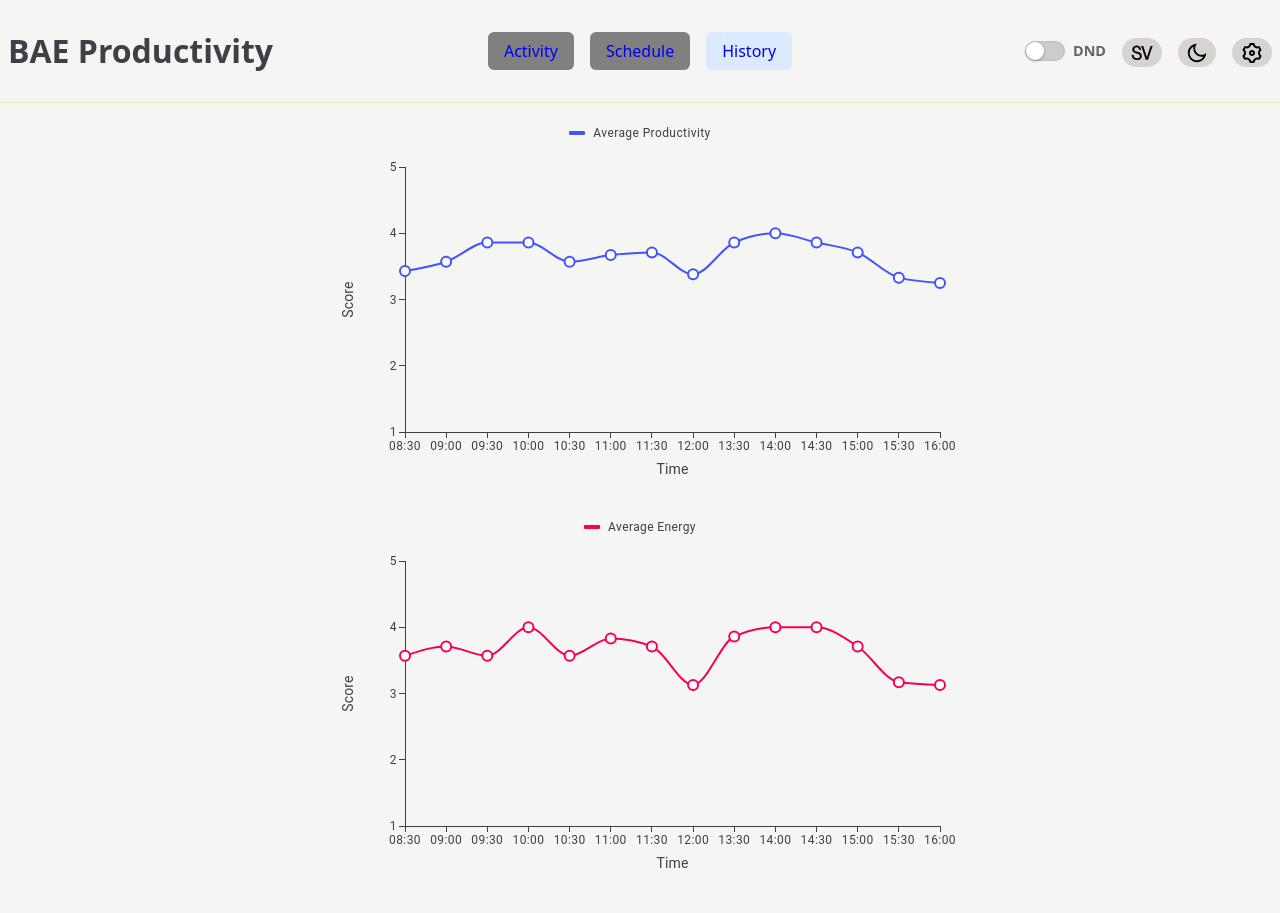
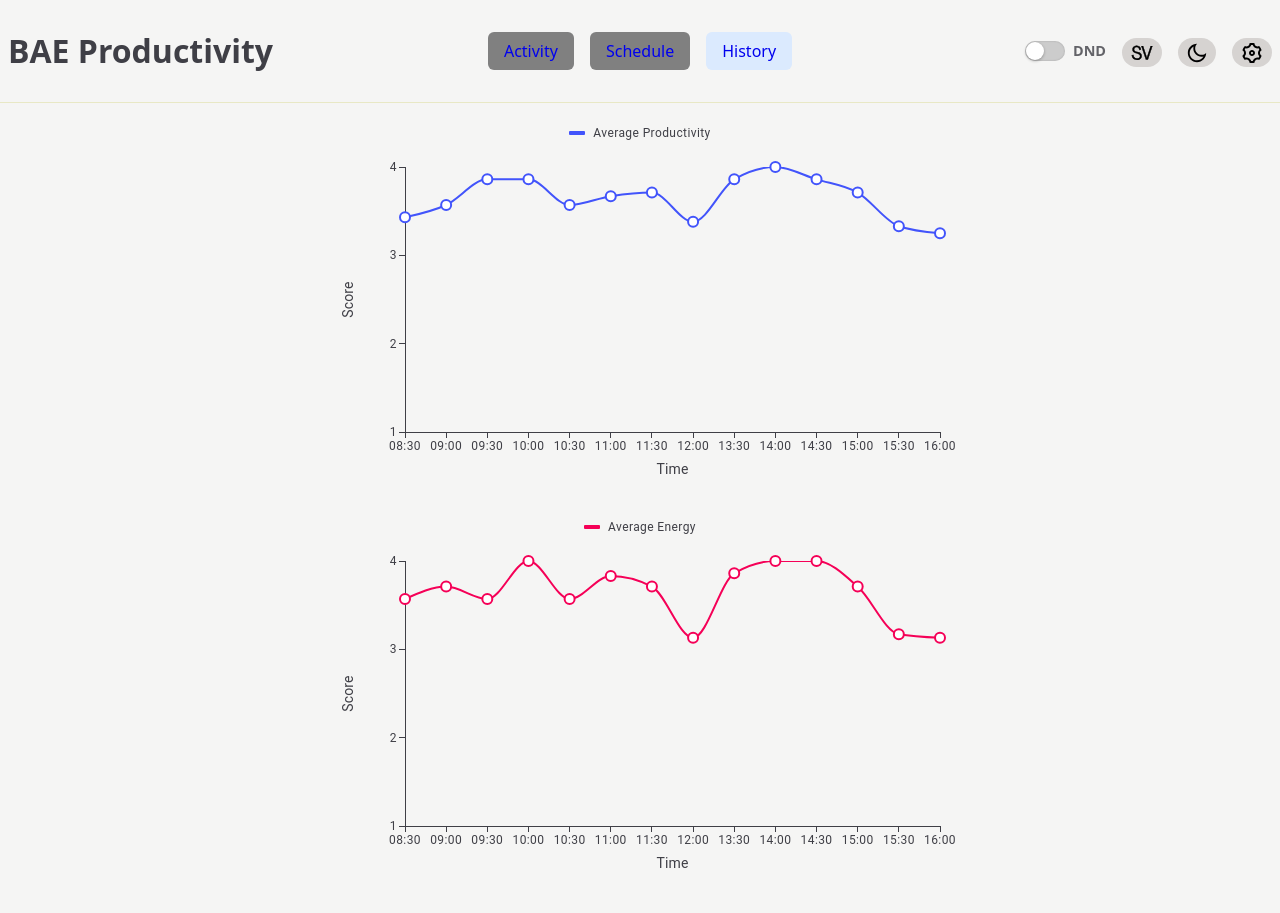
Before and after one commit to ollewarne/linkoping-pps, a React (Vite) app: page /History in a window 1280 px wide. Shown: the top 913 px of the page. Built offline with nearby package versions, Linux system fonts and the light colour scheme.

Commit message:
updating charts to match rank

```diff
--- a/src/components/Statistics/EnergyChart.jsx
+++ b/src/components/Statistics/EnergyChart.jsx
@@ -30,8 +30,8 @@ export default function EnergyChart({ mockData }) {
             yAxis={[
                 {
                     min: 1,
-                    max: 5,
-                    tickNumber: 5,
+                    max: 4,
+                    tickNumber: 4,
                     label: 'Score',
                 }
             ]}
--- a/src/components/Statistics/ProductivityChart.jsx
+++ b/src/components/Statistics/ProductivityChart.jsx
@@ -30,11 +30,11 @@ export default function ProductivityChart({ mockData }) {
             yAxis={[
                 {
                     min: 1,
-                    max: 5,
-                    tickNumber: 5,
+                    max: 4,
+                    tickNumber: 4,
                     label: 'Score'
                 }
-            ]}
+                ]}
             series={[
                 {
                     data: yValues,
```
